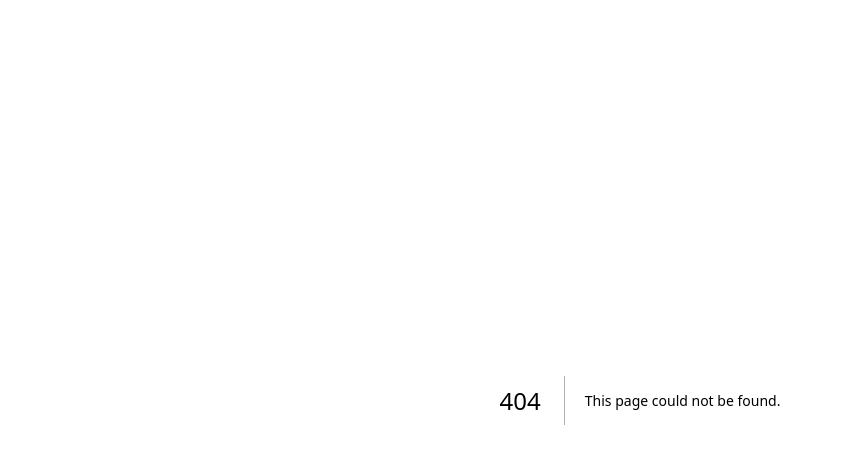
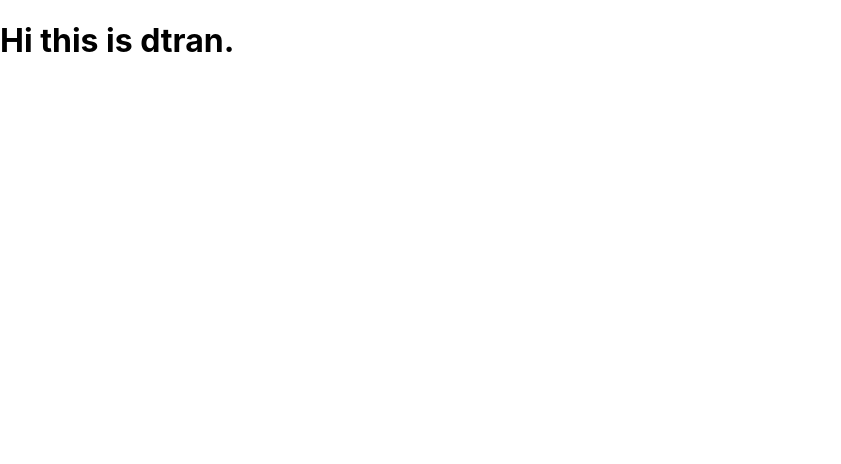
Before and after one commit to jackfales/yum, a Next.js app: page /dtran in a window 1280 px wide. Before the commit this address had no page. Shown: the top 464 px of the page, without its empty margins (0-841 px from the left). Built offline with nearby package versions, Linux system fonts and the light colour scheme.

Commit message:
Create dynamic routes

```diff
--- /dev/null
+++ b/app/[user]/page.tsx
@@ -0,0 +1,13 @@
+export const metadata = {
+  title: 'Dashboard'
+}
+
+// Grab all users, this would probably query the user database
+export async function generateStaticParams() {
+  return [{ user: 'dtran'}, { user: 'jfales'}, { user: 'sfales'}];
+}
+
+export default async function Profile({ params }: { params: {user: string}}) {
+  const { user } = params;
+  return <h1>Hi this is {user}.</h1>
+}
```
